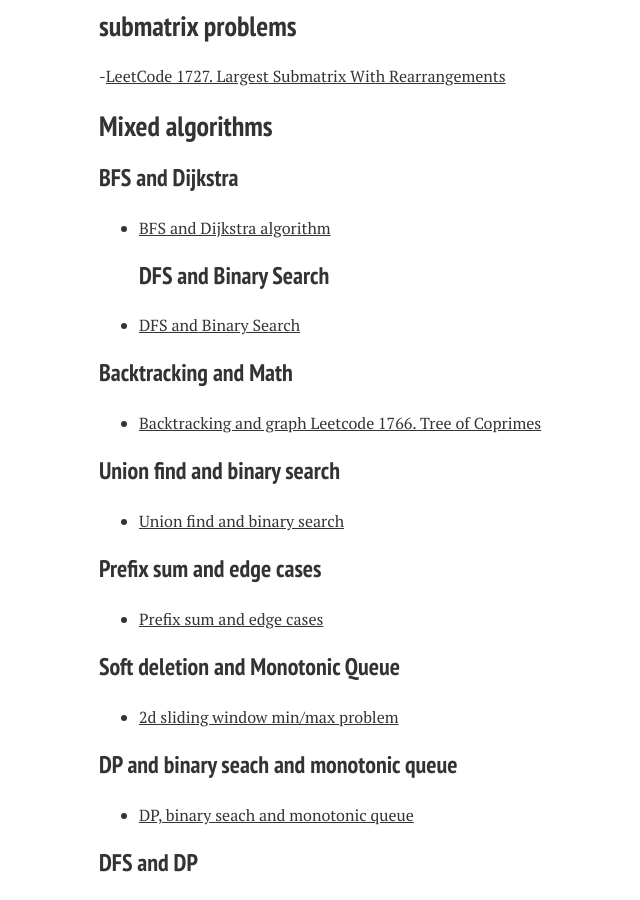
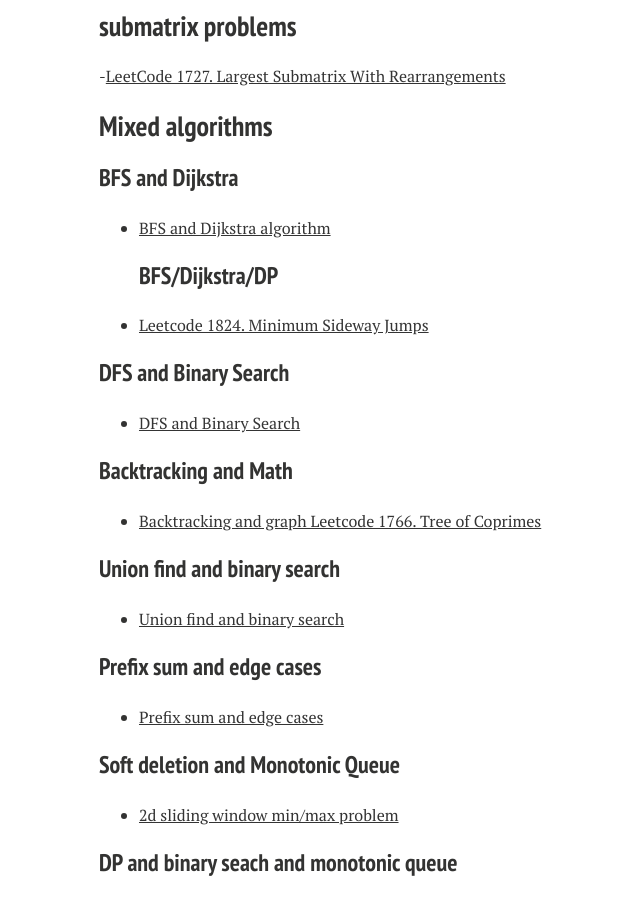
Before and after one commit to xiaokeshen/xiaokeshen.github.io, a Jekyll site: the page built from SoftwareEngineering/index.md, in a window 1280 px wide and 900 px high, scrolled down 6920 px. Shown: the whole window, without its empty margins (221-861 px from the left). Built offline with Jekyll 4.4.1, drawn with Linux system fonts in a browser that asks for light colours; nearby versions of some CDN libraries.

Commit message:
Add one article

```diff
--- a/SoftwareEngineering/index.md
+++ b/SoftwareEngineering/index.md
@@ -245,6 +245,9 @@ My 'Serious' coding got started since I became a student as a Computer Science M
 ## Mixed algorithms
 ### BFS and Dijkstra
 - [BFS and Dijkstra algorithm](https://medium.com/@jim.morris.shen/bfs-dijkstra-c46de5cb1f0b?source=friends_link&sk=f9cc2b3f457dc7f8731d99d5881994db)
+### BFS/Dijkstra/DP
+- [Leetcode 1824. Minimum Sideway Jumps](https://jimmy-shen.medium.com/solve-a-problem-by-using-o-n-dijkstra-or-dp-9312f6a6beb6)
+
 ### DFS and Binary Search
 - [DFS and Binary Search](https://medium.com/@jim.morris.shen/bfs-and-binary-search-9c74760a34c4?source=friends_link&sk=987f61b4b5f01a4c7228e2be899ef29e)
 
```
